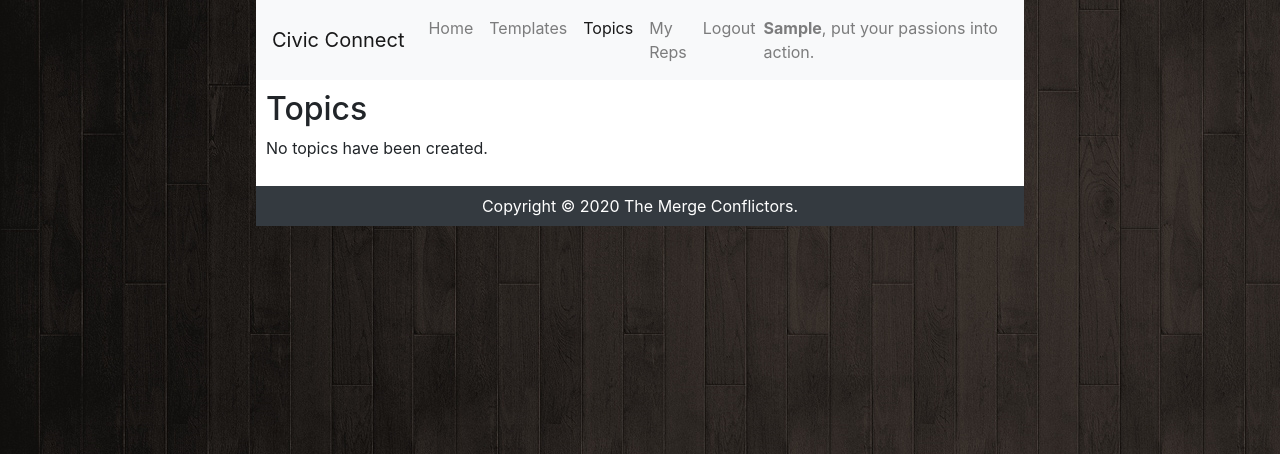
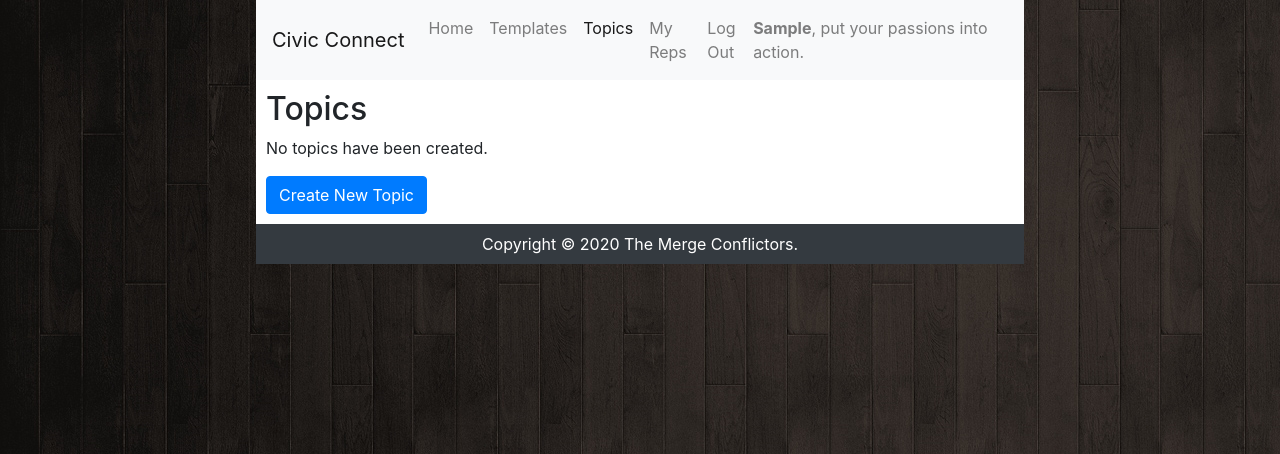
Before and after one commit to criewerts/Civic-Connect, a Django app: page /topics/ in a window 1280 px wide. Shown: the top 454 px of the page. Run offline with Django 3.2, Linux system fonts and the light colour scheme; the visitor is signed in with stand-in values (Sample User, id 1); data that the repository does not hold is empty; some libraries are stand-ins or nearby versions.

Commit message:
added Topic create view, other minor changes

```diff
--- a/civicconnect/templates/civicconnect/header.html
+++ b/civicconnect/templates/civicconnect/header.html
@@ -17,14 +17,14 @@
       <li class="nav-item {% if "topics" in request.path %}active{% endif %}">
         <a class="nav-link" href="/topics">Topics</a>
       </li>
-    <li class="nav-item" {% if "myreps" in request.path %}active{% endif %}>
+    <li class="nav-item {% if "myreps" in request.path %}active{% endif %}">
         <a class="nav-link" href="/myreps/">My Reps</a>
     </li>
       <li class="nav-item {% if request.path == "/accounts/logout/" %}active{% endif %}">
         {% if user.is_authenticated %}
-            <a class="nav-link" href="/accounts/logout/">Logout</a>
+            <a class="nav-link" href="/accounts/logout/">Log Out</a>
         {% else %}
-            <a class="nav-link" href="{% provider_login_url 'google' %}">Sign In</a>
+            <a class="nav-link" href="{% provider_login_url 'google' %}">Log In</a>
         {% endif %}
       </li>
   </div>
--- a/civicconnect/templates/civicconnect/my_reps_detail.html
+++ b/civicconnect/templates/civicconnect/my_reps_detail.html
@@ -28,11 +28,11 @@
     </table>
 
     {% else %}
-    <h3>Could not find any elected officials at this address.</h3>
-
+    <div class="alert alert-danger" role="alert">Could not find any elected officials at this address.</div>
     {% endif %}
 
+    <a href="{% url 'civicconnect:repindex_view' %}">Search again</a><br><br>
 
-    <h3>Powered by Google Civic Information API</h3>
+    <div class="alert alert-secondary" role="alert"><em>Powered by the Google Civic Information API.</em></div>
 
 {% endblock %}
--- a/civicconnect/templates/civicconnect/topic_index.html
+++ b/civicconnect/templates/civicconnect/topic_index.html
@@ -11,4 +11,5 @@
 {% else %}
     <p>No topics have been created.</p>
 {% endif %}
+<a href="{% url 'civicconnect:topic_create' %}" class="btn btn-primary">Create New Topic</a>
 {% endblock %}
--- a/civicconnect/urls.py
+++ b/civicconnect/urls.py
@@ -9,6 +9,7 @@ urlpatterns = [
     path('templates/create/', views.TemplateCreateView.as_view(), name='template_create'),
     path('templates/<int:pk>/', views.TemplateDetailView.as_view(), name='template_detail'),
     path('topics/', views.TopicIndexView.as_view(), name='topic_index'),
+    path('topics/create/', views.TopicCreateView.as_view(), name='topic_create'),
     path('topics/<int:pk>/', views.TopicDetailView.as_view(), name='topic_detail'),
     path('myreps/', views.RepresentativeView.as_view(), name='repindex_view'),
 ]
--- a/civicconnect/views.py
+++ b/civicconnect/views.py
@@ -68,6 +68,26 @@ class TopicDetailView(generic.DetailView):
     def get_queryset(self):
         return Topic.objects.filter()
 
+class TopicCreateForm(ModelForm):
+        class Meta:
+            model = Topic
+            fields = '__all__'
+
+class TopicCreateView(generic.CreateView):
+    # model = Template
+    template_name = 'civicconnect/topic_create.html'
+
+    def get(self, request, *args, **kwargs):
+        context = {'form': TopicCreateForm()}
+        return render(request, 'civicconnect/topic_create.html', context)
+
+    def post(self, request, *args, **kwargs):
+        form = TopicCreateForm(request.POST)
+        if form.is_valid():
+            topic = form.save()
+            topic.save()
+            return HttpResponseRedirect(reverse('civicconnect:topic_detail', args=[topic.id]))
+        return render(request, 'civicconnect/topic_create.html', {'form': form})
 
 class RepresentativeView(generic.DetailView):
     template_name = 'civicconnect/my_reps_index.html'
```
Also changed, not shown: civicconnect/templates/civicconnect/my_reps_index.html (+7 -5 lines), civicconnect/templates/civicconnect/topic_create.html (added, +24 -0 lines), civicconnect/migrations/0022_auto_20201025_1315.py (added).
